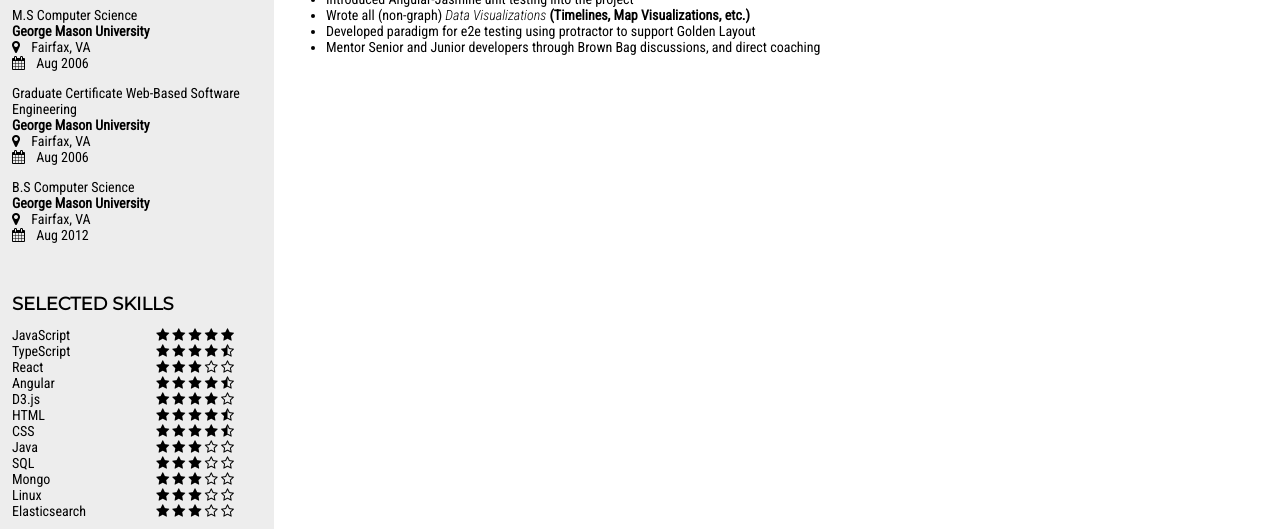
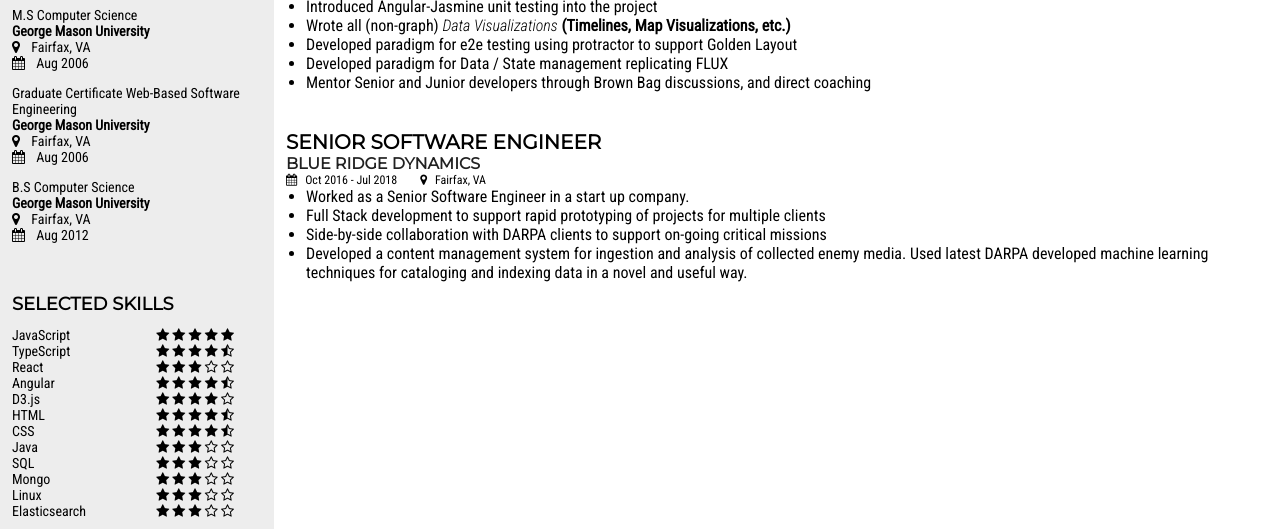
Before and after one commit to chrisjandrade/andradec-resume, a website: page web/index.html in a window 1280 px wide. Shown: the part 271-802 px from the top of the page. Drawn offline with Linux system fonts and the light colour scheme.

Commit message:
brd work history

```diff
--- a/web/css/style.css
+++ b/web/css/style.css
@@ -95,16 +95,18 @@ ul.unstyled {
 }
 
 .resume-body h2 {
-  font-size: 18px;
+  font-size: 20px;
   font-family: 'Montserrat', sans-serif;
   text-transform: uppercase;
   margin: 0 0;
 }
 
 .resume-body h3 {
-  font-size: 14px;
+  font-size: 16px;
   font-family: 'Montserrat', sans-serif;
   text-transform: uppercase;
+  font-weight: 800;
+  color: rgb(33, 33, 33);
   margin: 0 0;
 }
 
@@ -125,7 +127,8 @@ ul.unstyled {
 
 .resume-body ul.work-experience {
   margin: 0 0;
-  font-size: 14px;
+  font-size: 16px;
+  padding-left: 20px;
 }
 
 .pull-right {
--- a/web/index.html
+++ b/web/index.html
@@ -193,7 +193,7 @@
         <i class="fa fa-calendar" aria-hidden="true"></i>Aug 2018 - present
       </span>
       <span class="date pull-right">
-        <i class="fa fa-map-marker" aria-hidden="true"></i>Fairfax, VA
+        <i class="fa fa-map-marker" aria-hidden="true"></i>Chantilly, VA
       </span>
     </div>
     <ul class="work-experience">
@@ -201,7 +201,30 @@
       <li>Introduced Angular-Jasmine unit testing into the project</li>
       <li>Wrote all (non-graph) <em>Data Visualizations</em> <b>(Timelines, Map Visualizations, etc.)</b></li>
       <li>Developed paradigm for e2e testing using protractor to support Golden Layout</li>
+      <li>Developed paradigm for Data / State management replicating FLUX</li>
       <li>Mentor Senior and Junior developers through Brown Bag discussions, and direct coaching</li>
+    </ul>
+    <br><br>
+
+    <h2>Senior Software Engineer</h2>
+    <h3>Blue Ridge Dynamics</h3>
+    <div class="time-date">
+      <span class="time">
+        <i class="fa fa-calendar" aria-hidden="true"></i>Oct 2016 - Jul 2018
+      </span>
+      <span class="date pull-right">
+        <i class="fa fa-map-marker" aria-hidden="true"></i>Fairfax, VA
+      </span>
+    </div>
+    <ul class="work-experience">
+      <li>Worked as a Senior Software Engineer in a start up company.</li>
+      <li>Full Stack development to support rapid prototyping of projects for multiple clients</li>
+      <li>Side-by-side collaboration with DARPA clients to support on-going critical missions</li>
+      <li>
+        Developed a content management system for ingestion and analysis of collected enemy media.
+        Used latest DARPA developed machine learning techniques for cataloging and indexing data
+        in a novel and useful way.
+      </li>
     </ul>
 
   </div>
```
